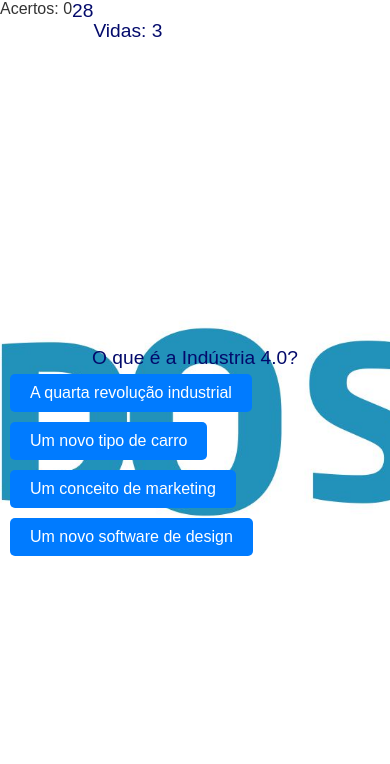
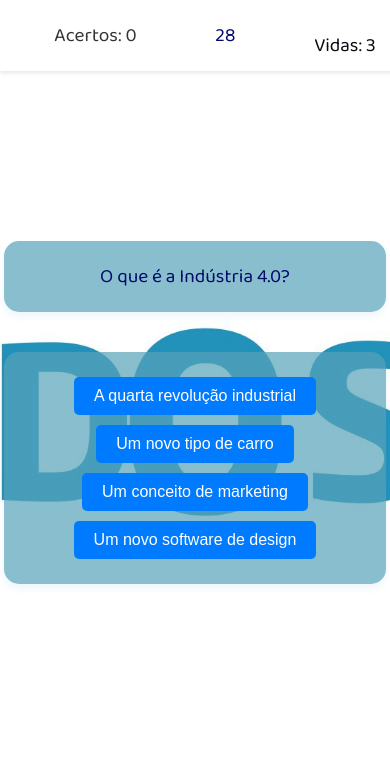
Before and after one commit to luizito25/Quiz-Automotivo, a plain HTML site: page index.html in a window 390 px wide. Both pictures are taken after a click on the button "Começar Quiz". Shown: the top 764 px of the page. Drawn offline with Linux system fonts and the light colour scheme.

Commit message:
Update styles.css

```diff
--- a/styles.css
+++ b/styles.css
@@ -1,6 +1,6 @@
 /* Estilos gerais */
 body {
-    font-family: 'Baloo', sans-serif;
+    font-family: 'Baloo 2', sans-serif;
     background: url('images/Logo_mundo.jpg') no-repeat center center fixed;
     background-size: cover;
     margin: 0;
@@ -15,20 +15,57 @@ body {
     align-items: center;
     justify-content: center;
     height: 100vh;
-    padding: 0 10px; /* Adiciona um pouco de padding lateral */
+    padding: 0 10px;
 }
 
 /* Título */
 h1 {
-    font-family: 'Baloo', sans-serif;
+    font-family: 'Baloo 2', sans-serif;
     color: #030a6b;
     margin-bottom: 20px;
-    font-size: 2rem; /* Tamanho da fonte ajustado */
+    font-size: 5rem;
+}
+
+/* Cabeçalho do Quiz */
+.quiz-header {
+    display: flex;
+    justify-content: space-between;
+    align-items: center;
+    width: 100%;
+    padding: 10px 20px;
+    background-color: rgba(255, 255, 255, 0.8);
+    position: fixed;
+    top: 0;
+    left: 0;
+    box-shadow: 0 2px 4px rgba(0, 0, 0, 0.1);
+}
+
+.quiz-score, .quiz-timer, .quiz-lives {
+    flex-grow: 1;
+    text-align: center;
+    font-family: 'Baloo 2', sans-serif;
+    font-size: 1.2rem;
+}
+
+.quiz-score {
+    margin-right: 10px;
+}
+
+.quiz-lives {
+    margin-left: 10px;
+}
+
+/* Adicionar classe específica para o contêiner do botão de iniciar */
+.start-button-container {
+    display: flex;
+    justify-content: center;
+    width: 100%;
+    margin-bottom: 20px;
 }
 
 /* Botão de Início e Tentar Novamente */
 #start-button, .retry-button {
-    background-color: #28a745; /* Verde */
+    background-color: #28a745;
     color: #fff;
     border: none;
     padding: 15px 30px;
@@ -39,19 +76,43 @@ h1 {
 }
 
 #start-button:hover, .retry-button:hover {
-    background-color: #218838; /* Verde escuro */
+    background-color: #218838;
 }
 
-/* Timer, Pergunta e Alternativas */
-.quiz-timer, .quiz-question, .quiz-options, .quiz-next, .quiz-result, .quiz-lives {
+/* Informações */
+.quiz-timer, .quiz-options, .quiz-next, .quiz-result {
     color: #030a6b;
-    font-family: 'Baloo', sans-serif;
-    font-size: 1.5rem; /* Tamanho da fonte ajustado */
+    font-family: 'Baloo 2', sans-serif;
+    font-size: 1.5rem;
 }
 
-/* Alternativas */
+.quiz-lives {
+    color: #080911;
+    font-family: 'Baloo 2', sans-serif;
+    font-size: 1.2rem;
+}
+.quiz-question {
+    color: #030a6b;
+    font-family: 'Baloo 2', sans-serif;
+    font-size: 3.0rem;
+}
+
+/* Estilo de balão semi-transparente para perguntas e opções */
+.quiz-question, .quiz-options {
+    background-color: rgba(87, 163, 185, 0.7);
+    border-radius: 15px;
+    padding: 20px;
+    box-shadow: 0 4px 8px rgba(70, 158, 230, 0.1);
+    margin: 20px 0;
+    width: 90%; /* Ajusta a largura do balão */
+    display: flex;
+    flex-direction: column;
+    align-items: center;
+    justify-content: center;
+}
+
 .quiz-option {
-    background-color: #007bff; /* Azul */
+    background-color: #007bff;
     color: #fff;
     border: none;
     padding: 15px 30px;
@@ -59,37 +120,37 @@ h1 {
     border-radius: 5px;
     cursor: pointer;
     transition: background-color 0.3s ease;
-    font-size: 1.2rem; /* Tamanho da fonte ajustado */
+    font-size: 1.2rem;
 }
 
 .quiz-option:hover {
-    background-color: #0056b3; /* Azul escuro */
+    background-color: #0056b3;
 }
 
 /* Alternativa correta */
 .correct {
-    background-color: #28a745; /* Verde */
+    background-color: #28a745;
 }
 
 /* Alternativa errada */
 .incorrect {
-    background-color: #dc3545; /* Vermelho */
+    background-color: #dc3545;
 }
 
 /* Botão Próxima Pergunta */
 .quiz-next {
-    background-color: #007bff; /* Azul */
+    background-color: #007bff;
     color: #fff;
     border: none;
-    padding: 15px 30px;
+    padding: 10px 20px;
     border-radius: 5px;
     cursor: pointer;
     transition: background-color 0.3s ease;
-    font-size: 1.2rem; /* Tamanho da fonte ajustado */
+    font-size: 1rem;
 }
 
 .quiz-next:hover {
-    background-color: #0056b3; /* Azul escuro */
+    background-color: #0056b3;
 }
 
 /* Resultados e Game Over */
@@ -109,16 +170,16 @@ h1 {
 /* Media Queries para dispositivos móveis */
 @media (max-width: 600px) {
     .quiz-container {
-        padding: 0 5px; /* Menos padding em telas menores */
+        padding: 0 5px;
     }
     h1 {
-        font-size: 1.5rem; /* Reduz o tamanho do título em telas menores */
+        font-size: 1.5rem;
     }
     #start-button, .retry-button, .quiz-option, .quiz-next {
-        font-size: 1rem; /* Reduz o tamanho da fonte dos botões */
-        padding: 10px 20px; /* Ajusta o padding dos botões */
+        font-size: 1rem;
+        padding: 10px 20px;
     }
     .quiz-timer, .quiz-question, .quiz-result, .quiz-lives {
-        font-size: 1.2rem; /* Reduz o tamanho da fonte */
+        font-size: 1.2rem;
     }
 }
```
